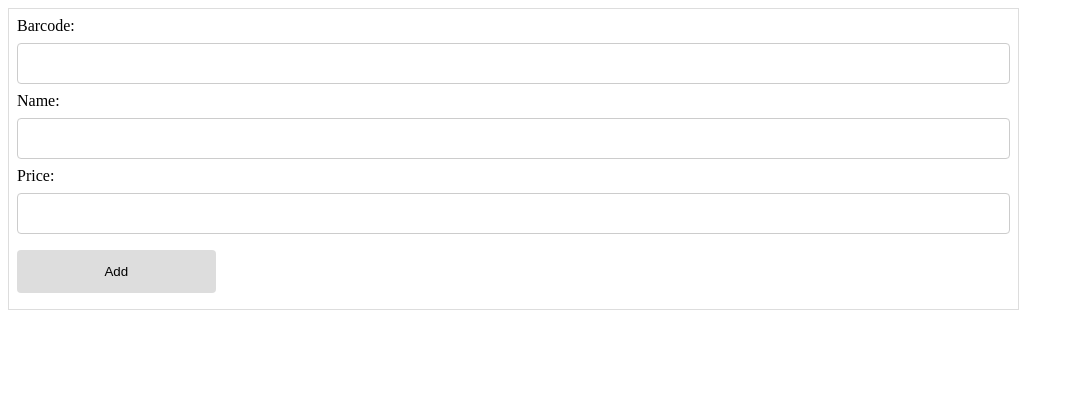
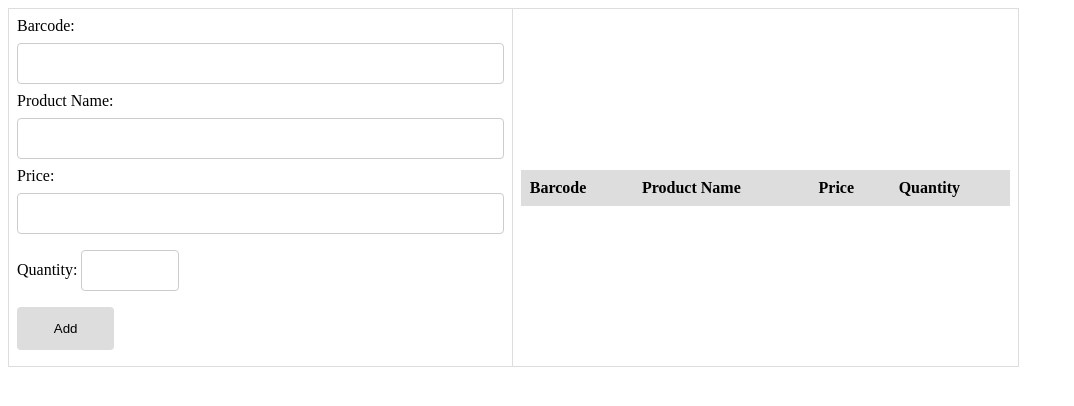
Before and after one commit to jarriz26/CH_Inventory_System, a plain HTML site: page index.html in a window 1280 px wide. Shown: the whole page, without its empty margins (0-1074 px from the left). Drawn offline with Linux system fonts and the light colour scheme.

Commit message:
added quantity input and list view

```diff
--- a/index.html
+++ b/index.html
@@ -16,22 +16,40 @@
   						<input type="text" id="barcode" name="barcode">
 					</div>
 					<div>
-						<label for="name">Name:</label>
+						<label for="name">Product Name:</label>
 				  		<input type="text" id="name" name="name">
 					</div>
 					<div>
 						<label for="price">Price:</label>
 				  		<input type="text" id="price" name="price">
 					</div>
+					<div>
+						<label for="quantity">Quantity:</label>
+				  		<input type = "number" id = "quantity" name = "quantity" min="1" max="999999">
+					</div>
 					<div class="form-action-buttons">
 						<input type="submit" value="Add">
 					</div>
+				</form>
+			</td>
+			<td>
+				<table class="chocolates">
+					<thead>
+						<tr>
+							<th>Barcode</th>
+							<th>Product Name</th>
+							<th>Price</th>
+							<th>Quantity</th>
+						</tr>
+					</thead>
+
+				</table>
 			</td>
 		</tr>
 	</table>
 
 
-</form>
+
 </body>
 
 </html>
--- a/styles.css
+++ b/styles.css
@@ -5,7 +5,7 @@ body > table{
 table{
     border-collapse: collapse;
 }
-table.list{
+table.chocolates{
     width:100%;
 }
 
@@ -15,13 +15,22 @@ td, th {
     padding: 8px;
 }
 
-tr:nth-child(even),table.list thead>tr {
+tr:nth-child(even),table.chocolates thead>tr {
     background-color: #dddddd;
 }
 
-input[type=text], input[type=number] {
+input[type=text]{
     width: 100%;
     padding: 12px 20px;
+    margin: 8px 0;
+    display: inline-block;
+    border: 1px solid #ccc;
+    border-radius: 4px;
+    box-sizing: border-box;
+}
+input[type=number]{
+	width: 20%;
+	padding: 12px 20px;
     margin: 8px 0;
     display: inline-block;
     border: 1px solid #ccc;
```
